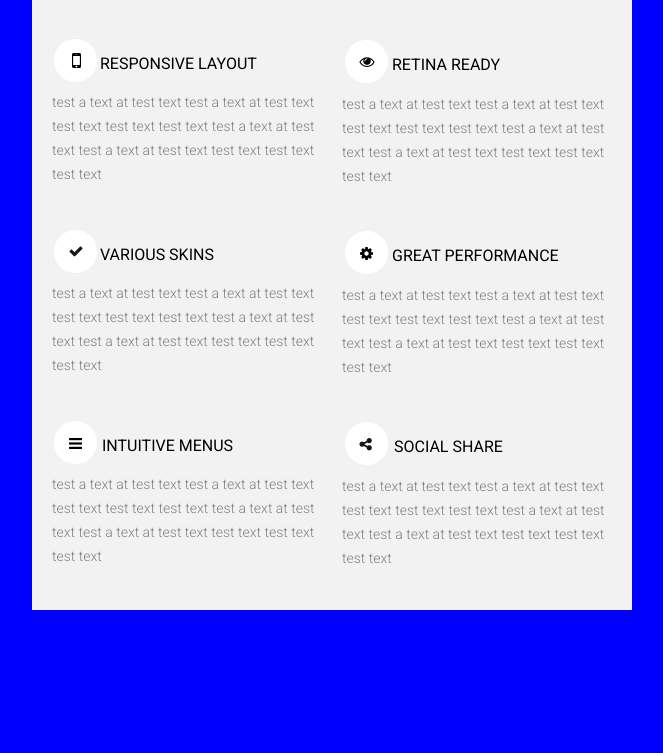
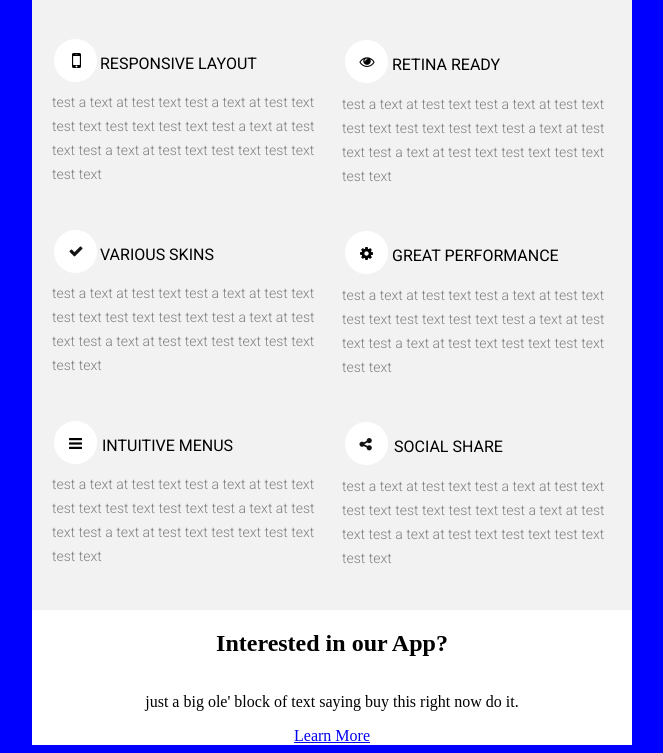
Before and after one commit to CoyCoding/html-emails, a React app: page public/index.html in a window 1280 px wide. Shown: the part 2223-2976 px from the top of the page, without its empty margins (308-971 px from the left). Before the commit the page ends 2841 px from the top, so only its background shows below. Built offline with nearby package versions, Linux system fonts and the light colour scheme.

```diff
--- a/public/index.html
+++ b/public/index.html
@@ -359,8 +359,8 @@
               </tr>
               <!-- END OF MAIN ROW/HERO-->
               <!-- START OF 2x6 grid-->
-              <tr class="two-by-six" style="background: #f2f2f2;font-size: 1.5rem; font-family: 'Roboto', 'Arial', 'Helvetica', 'sans-serif';
-              font-weight: 200;">
+              <tr class="two-by-six" style="background: #f2f2f2;font-size: 1.5rem;
+              font-family: 'Roboto', 'Arial', 'Helvetica', 'sans-serif';  font-weight: 200;">
                 <td style="padding: 20px 0;">
                   <table class="container" width="100%" align="left" cellspacing="0" cellpadding="0" border="0">
                     <tr>
@@ -606,13 +606,34 @@
                       </td>
                     </tr>
                   </table>
-
                 </td>
               </tr>
               <!-- END OF MAIN 6x6 grid-->
               <!-- START OF MAIN ROW/HERO-->
               <tr>
-                <td></td>
+                <td>
+                  <table class="container" width="100%" align="center" cellspacing="0" cellpadding="0" border="0">
+                    <tbody align="center">
+                      <tr>
+                        <td>
+                          <h2>Interested in our App?</h2>
+                        </td>
+                      </tr>
+                      <tr>
+                        <td>
+                          <p>
+                            just a big ole' block of text saying buy this right now do it.
+                          </p>
+                        </td>
+                      </tr>
+                      <tr>
+                        <td>
+                          <a href="#">Learn More</a>
+                        </td>
+                      </tr>
+                    </tbody>
+                  </table>
+                </td>
               </tr>
               <!-- END OF MAIN ROW/HERO-->
               <!-- START OF MAIN ROW/HERO-->
```
